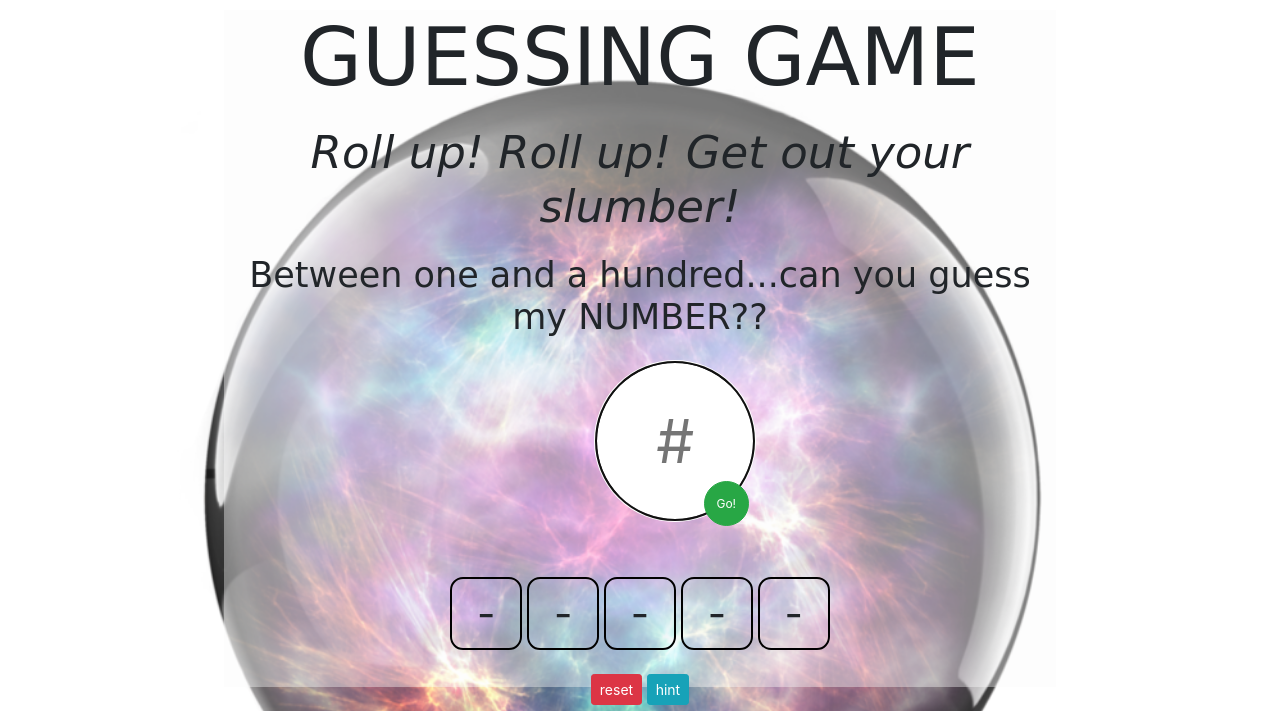
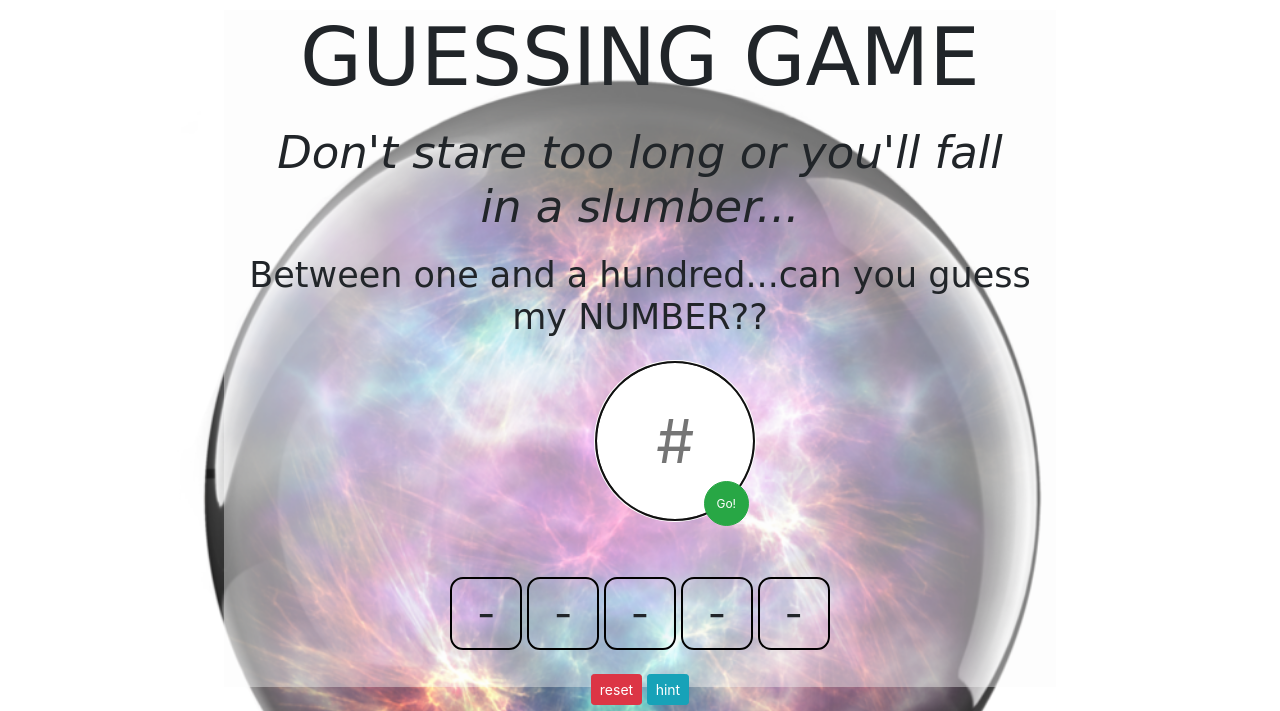
Before and after one commit to dewad2/GuessingGame, a plain HTML site: page index.html in a window 1280 px wide. Shown: the top 711 px of the page. Drawn offline with nearby package versions, Linux system fonts and the light colour scheme; a web font is replaced by a local one.

Commit message:
rollup text changed

```diff
--- a/index.html
+++ b/index.html
@@ -13,7 +13,7 @@
 
         <div id='headers'>
           <h1 id='title'>GUESSING GAME</h1>
-          <h2 id='rollup'>Roll up! Roll up! Get out your slumber!</h2>
+          <h2 id='rollup'>Don't stare too long or you'll fall in a slumber...</h2>
           <h3 id='question'>Between one and a hundred...can you guess my NUMBER??</h3>
         </div>
 
```
